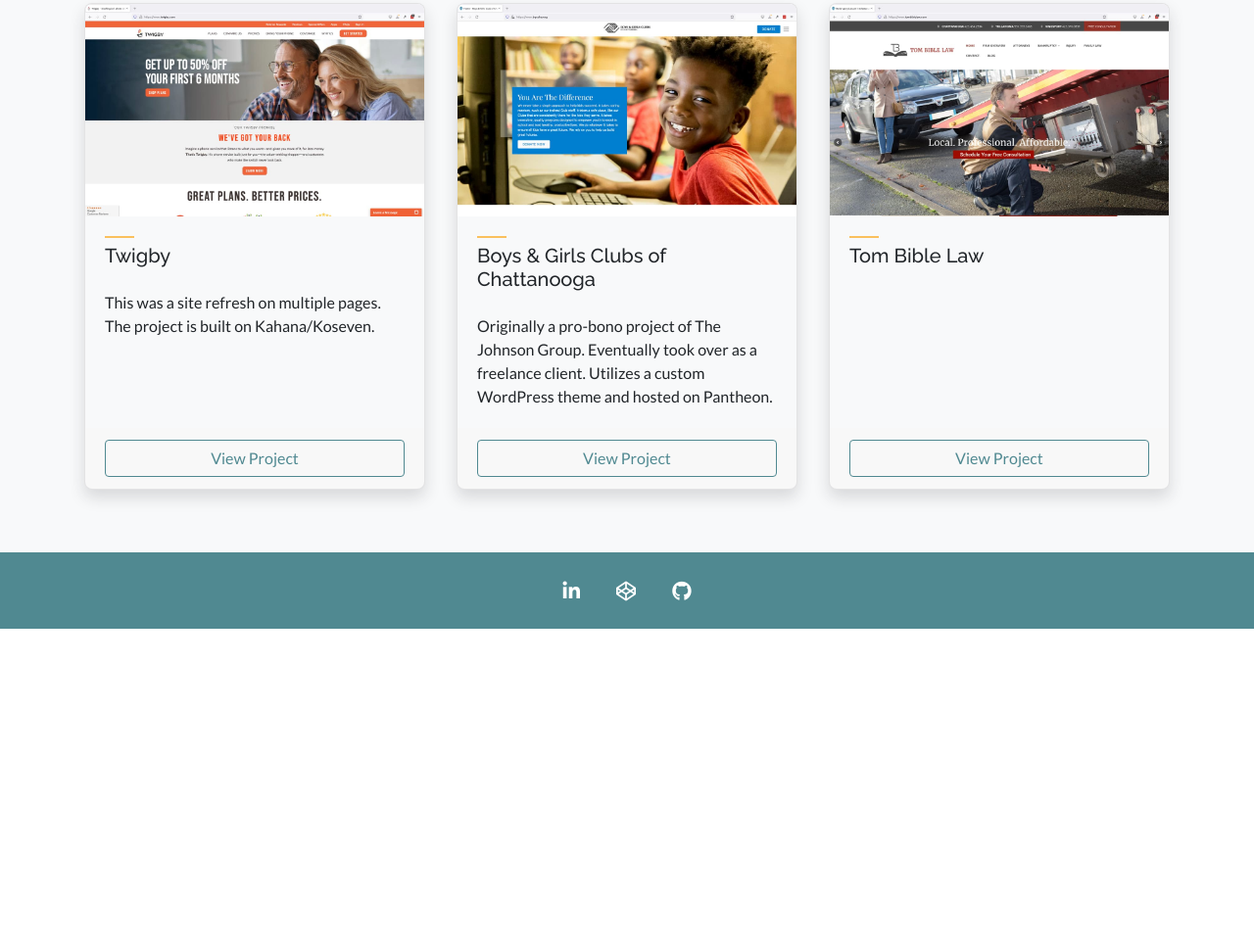
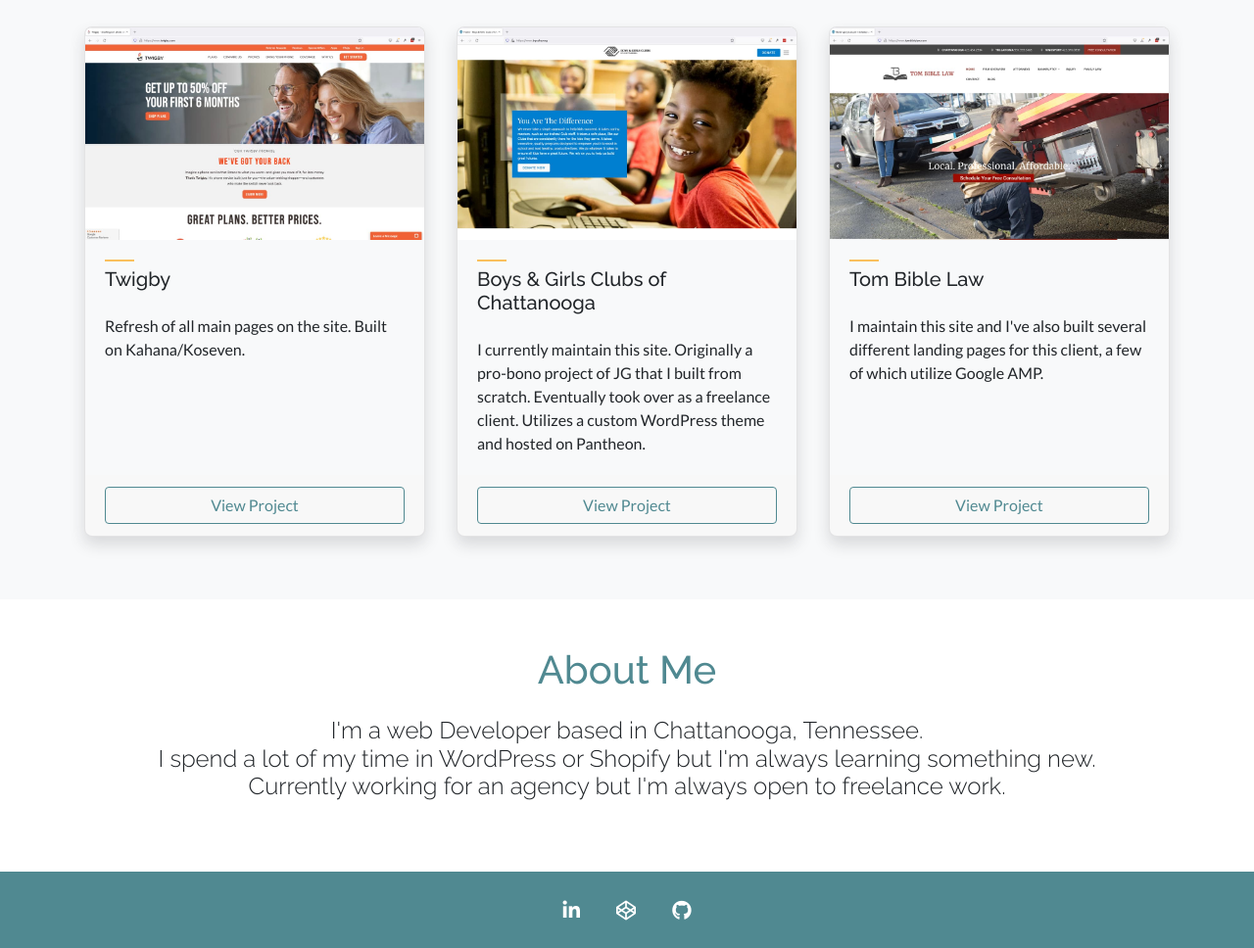
Before and after one commit to khottavong/new-portfolio, a website: page index.html in a window 1280 px wide. Shown: the part 1825-2793 px from the top of the page at 98% size. Before the commit the page ends 2467 px from the top, so only its background shows below. Drawn offline with Linux system fonts and the light colour scheme.

Commit message:
Added about section and updated some content

```diff
--- a/index.html
+++ b/index.html
@@ -69,7 +69,7 @@
             <img src="assets/img/projectp.jpg" alt="Peugeot" class="card-img-top img-fluid work-example__img">
             <div class="card-body bg-light">
               <h3 class="h5 work-example__heading card-title">Peugeot</h3>
-              <p class="card-text">A recent project I built out utilizing Scrolltrigger by Greensock. This project ended up getting scrapped, so it's not mobile responsive, but pretty cool nonetheless. Design by JG. Built by me.</p>
+              <p class="card-text">A recent project I built out utilizing Scrolltrigger by Greensock. This project ended up getting scrapped, so it's not mobile responsive, but pretty cool nonetheless.</p>
             </div>
             <div class="card-footer">
               <a href="https://johngroup.com/projectp/" class="btn btn-outline-primary stretched-link btn-block" target="_blank">View Project</a>
@@ -81,7 +81,7 @@
             <img src="assets/img/wth.jpg" alt="West Tennessee Healthcare" class="card-img-top img-fluid work-example__img">
             <div class="card-body bg-light">
               <h3 class="h5 work-example__heading card-title">West Tennessee Healthcare</h3>
-              <p class="card-text">One of the first sites I built out as a junior developer. It utilizes multiple plugins that required extensive customizations in order to achieve the design and functionality goals required by the project. Design by JG. Built by me.</p>
+              <p class="card-text">One of the first sites I built out as a junior developer. It utilizes multiple plugins that required extensive customizations in order to achieve the design and functionality goals required by the project.</p>
             </div>
             <div class="card-footer">
               <a href="https://wth.org" class="btn btn-outline-primary stretched-link btn-block" target="_blank">View Project</a>
@@ -93,7 +93,7 @@
             <img src="assets/img/ruggedroad.jpg" alt="Rugged Road Outdoors" class="card-img-top img-fluid work-example__img">
             <div class="card-body bg-light">
               <h3 class="h5 work-example__heading card-title">Rugged Road Outdoors</h3>
-              <p class="card-text">Site refresh for new marketing campaign. Updated theme to allow support for Shopify's media object to allow for 3D models and videos for the product page. There are several interactive components on the landing page that were all built by me.</p>
+              <p class="card-text">Site refresh for new marketing campaign. Updated theme to provide support for Shopify's media object to allow for 3D models and videos on the product page. There are several interactive components on the landing page that were all built by me.</p>
             </div>
             <div class="card-footer">
               <a href="https://ruggedroadoutdoors.com/pages/landing" class="btn btn-outline-primary stretched-link btn-block" target="_blank">View Project</a>
@@ -105,7 +105,7 @@
             <img src="assets/img/lineman.jpg" alt="Northwest Lineman College" class="card-img-top img-fluid work-example__img">
             <div class="card-body bg-light">
               <h3 class="h5 work-example__heading card-title">Northwest Lineman College</h3>
-              <p class="card-text">Site refresh and migration from Expression Engine to WordPress. Designs by JG. Built by me.</p>
+              <p class="card-text">Site refresh and migration from Expression Engine to WordPress. Everything was redesigned by JG and updated by me throughout my tenure with them.</p>
             </div>
             <div class="card-footer">
               <a href="https://lineman.edu" class="btn btn-outline-primary stretched-link btn-block" target="_blank">View Project</a>
@@ -117,7 +117,7 @@
             <img src="assets/img/sunbelt.jpg" alt="Sunbelt Bakery" class="card-img-top img-fluid work-example__img">
             <div class="card-body bg-light">
               <h3 class="h5 work-example__heading card-title">Sunbelt Bakery</h3>
-              <p class="card-text">Shopify store design update. Design by JG. Built by me.</p>
+              <p class="card-text">Just a Shopify store theme update.</p>
             </div>
             <div class="card-footer">
               <a href="https://shop.sunbeltbakery.com" class="btn btn-outline-primary stretched-link btn-block" target="_blank">View Project</a>
@@ -140,8 +140,6 @@
     </div>
   </section>
 
-
-
   <section class="pt-5 bg-light">
     <div class="container">
       <div class="row">
@@ -160,7 +158,7 @@
             <img src="assets/img/twigby.jpg" alt="Twigby.com" class="card-img-top img-fluid work-example__img">
             <div class="card-body bg-light">
               <h3 class="h5 work-example__heading card-title">Twigby</h3>
-              <p class="card-text">This was a site refresh on multiple pages. The project is built on Kahana/Koseven.</p>
+              <p class="card-text">Refresh of all main pages on the site. Built on Kahana/Koseven.</p>
             </div>
             <div class="card-footer">
               <a href="https://www.twigby.com" class="btn btn-outline-primary stretched-link btn-block" target="_blank">View Project</a>
@@ -172,7 +170,7 @@
             <img src="assets/img/bgccha.jpg" alt="Boys and Girls Clubs of Chattanooga" class="card-img-top img-fluid work-example__img">
             <div class="card-body bg-light">
               <h3 class="h5 work-example__heading card-title">Boys & Girls Clubs of Chattanooga</h3>
-              <p class="card-text">Originally a pro-bono project of The Johnson Group. Eventually took over as a freelance client. Utilizes a custom WordPress theme and hosted on Pantheon.</p>
+              <p class="card-text">I currently maintain this site. Originally a pro-bono project of JG that I built from scratch. Eventually took over as a freelance client. Utilizes a custom WordPress theme and hosted on Pantheon.</p>
             </div>
             <div class="card-footer">
               <a href="https://bgccha.org" class="btn btn-outline-primary stretched-link btn-block" target="_blank">View Project</a>
@@ -184,12 +182,36 @@
             <img src="assets/img/tombiblelaw.jpg" alt="Tom Bible Law" class="card-img-top img-fluid work-example__img">
             <div class="card-body bg-light">
               <h3 class="h5 work-example__heading card-title">Tom Bible Law</h3>
-              <p class="card-text"></p>
+              <p class="card-text">I maintain this site and I've also built several different landing pages for this client, a few of which utilize Google AMP.</p>
             </div>
             <div class="card-footer">
               <a href="https://tombiblelaw.com" class="btn btn-outline-primary stretched-link btn-block" target="_blank">View Project</a>
             </div>
           </div>
+        </div>
+      </div>
+    </div>
+  </section>
+
+  <section class="pt-5">
+    <div class="container">
+      <div class="row">
+        <div class="col text-center">
+          <h2 class="mb-0 text-primary h1">About Me</h2>
+        </div>
+      </div>
+    </div>
+  </section>
+
+  <section class="pb-5 pt-4 about-me">
+    <div class="container">
+      <div class="row">
+        <div class="col">
+          <h4 class="text-center font-weight-light mb-4">
+            I'm a web Developer based in Chattanooga, Tennessee. <br>
+            I spend a lot of my time in WordPress or Shopify but I'm always learning something new.<br>
+            Currently working for an agency but I'm always open to freelance work.
+          </h4>
         </div>
       </div>
     </div>
```
Also changed, not shown: dist/index.html.
